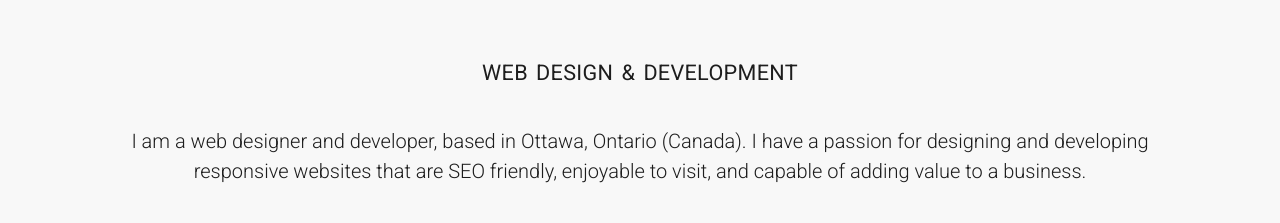
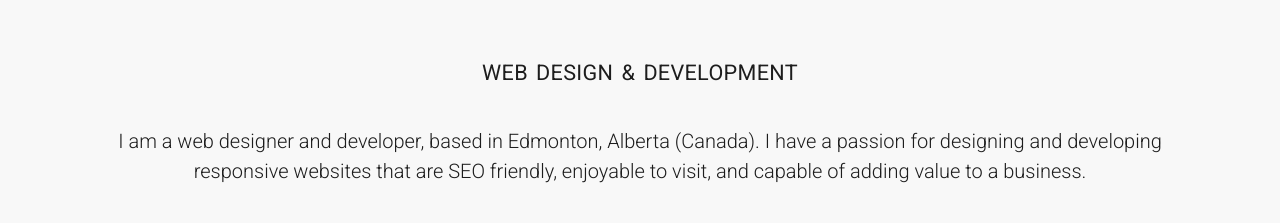
Before and after one commit to alinakurliantseva/alinakurliantseva.github.io, a plain HTML site: page index.html in a window 1280 px wide. Shown: the part 820-1043 px from the top of the page. Drawn offline with Linux system fonts and the light colour scheme; a script that the page names is missing.

Commit message:
Update index.html

```diff
--- a/index.html
+++ b/index.html
@@ -84,7 +84,7 @@
             Web Design &#38; Development
           </h1>
           <p class="text-center section-description">
-            I am a web designer and developer, based in Ottawa, Ontario
+            I am a web designer and developer, based in Edmonton, Alberta
             (Canada). I have a passion for designing and developing responsive
             websites that are SEO friendly, enjoyable to visit, and capable of
             adding value to a business.
```
